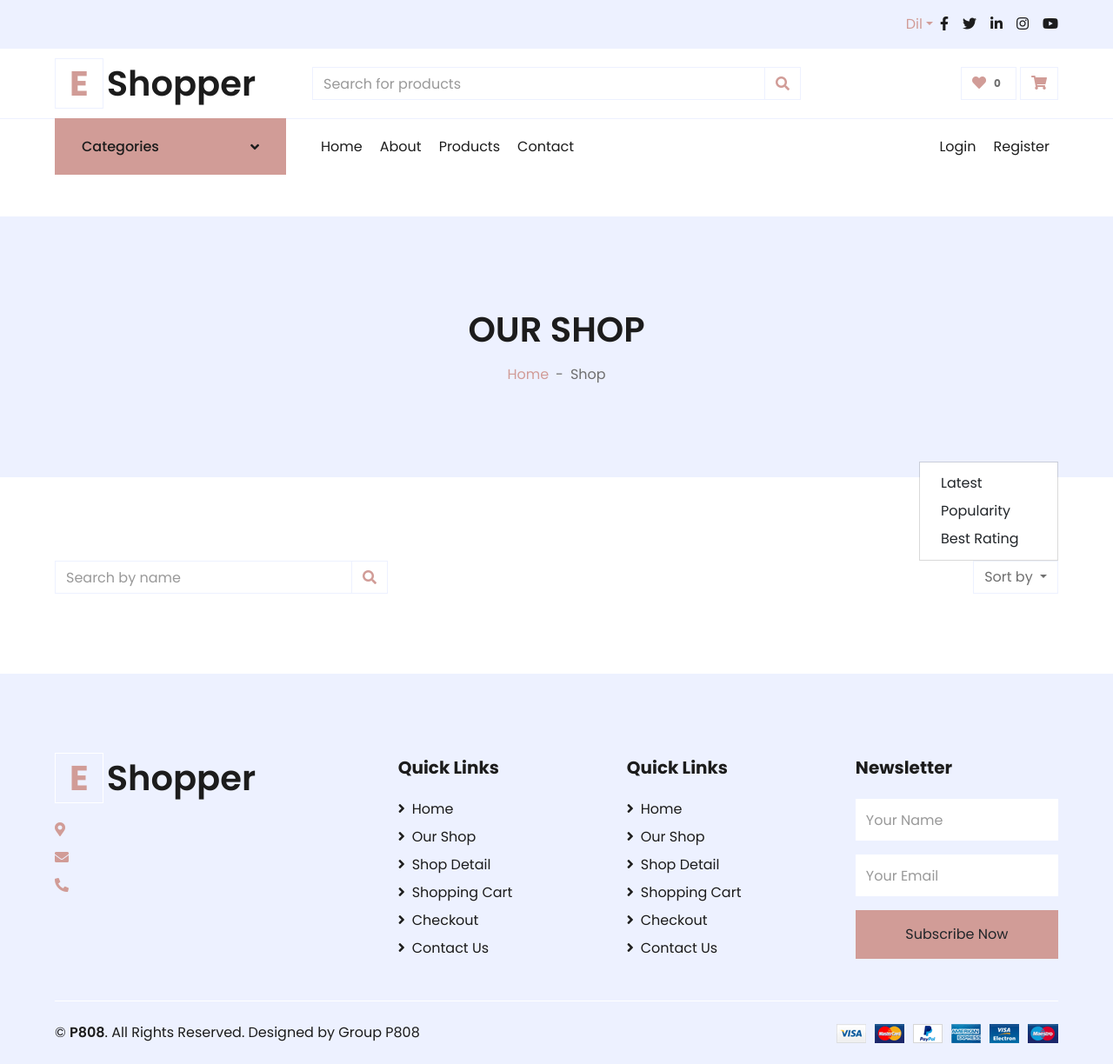
After one commit to es589310/project-ecommers-python, a Django app: template app/templates/order/wishlist.html in a window 1280 px wide, after a click on "Sort by". The commit adds this page. Shown: the whole page at 87% size. Run offline with Django 4.2, Linux system fonts and the light colour scheme; the template is opened without the code that fills it, so the values that code supplies are empty; some libraries are stand-ins or nearby versions.

Commit message:
41-ci dərs

```diff
--- a/app/order/admin.py
+++ b/app/order/admin.py
@@ -1,4 +1,5 @@
 from django.contrib import admin
-from .models import Order
+from .models import Order, WishList
 
 admin.site.register(Order)
+admin.site.register(WishList)
--- a/app/order/api/urls.py
+++ b/app/order/api/urls.py
@@ -5,4 +5,19 @@ from . import views
 urlpatterns = [
     path('delete-product-item/<int:id>', views.ProductItemDeleteAPIView.as_view(), name='delete-product-item'),
     path('create-order', views.OrderCreateAPIView.as_view(), name='create-order'),
+    path(
+        "orders/is-done/<int:id>",
+        views.OrderIsDoneAPIView.as_view(),
+        name="order-is-done",
+    ),
 ]
+
+
+
+"""
+path(
+        "orders/is-done/<int:id>", # id api/views.py-dəki lookup field(axtarılacaq field) və self.kwargs get ilə eyni olmalıdır
+        views.OrderIsDoneAPIView.as_view(),
+        name="order-is-done",
+    ),
+"""
--- a/app/order/urls.py
+++ b/app/order/urls.py
@@ -6,5 +6,7 @@ from django.urls import  path  # 'include' ve 'path' modüllerini burada tek sef
 urlpatterns = [
     path('basket', views.basket, name='basket'),
     path('checkout', views.checkout, name='checkout'),
+    path('wishlist', views.wishlist, name='wishlist'),
+
 
 ]
--- a/app/static/apps/order/checkout.js
+++ b/app/static/apps/order/checkout.js
@@ -1,4 +1,4 @@
-function isDoneMainOrder() {
+function isDoneOrder() {
   $.ajax({
     method: "PUT",
     url: is_done_url,
--- a/app/templates/order/checkout.html
+++ b/app/templates/order/checkout.html
@@ -74,7 +74,7 @@
                         </div>
                     </div>
                     <div class="card-footer border-secondary bg-transparent">
-                        <button id="order-button" disabled onclick="isDoneMainOrder()" class="btn btn-lg btn-block btn-primary font-weight-bold my-3 py-3">Order</button>
+                        <button id="order-button" disabled onclick="isDoneOrder()" class="btn btn-lg btn-block btn-primary font-weight-bold my-3 py-3">Order</button>
                     </div>
                 </div>
             </div>
@@ -85,7 +85,9 @@
 
 {% block js %}
 <script>
-    let order_delete_url = "{% url 'delete-product-item' 1 %}"
+    let is_done_url = "{% url 'order-is-done' order.id %}"
+    let home_url = "{% url 'index' %}"
 </script>
+
 <script src="{% static 'apps/order/checkout.js' %}"></script>
 {% endblock %}
--- /dev/null
+++ b/app/templates/order/wishlist.html
@@ -0,0 +1,77 @@
+{% extends "base/index.html" %}
+{% load static i18n %}
+
+{% block content %}
+
+    <!-- Page Header Start -->
+    <div class="container-fluid bg-secondary mb-5">
+        <div class="d-flex flex-column align-items-center justify-content-center" style="min-height: 300px">
+            <h1 class="font-weight-semi-bold text-uppercase mb-3">Our Shop</h1>
+            <div class="d-inline-flex">
+                <p class="m-0"><a href="">Home</a></p>
+                <p class="m-0 px-2">-</p>
+                <p class="m-0">Shop</p>
+            </div>
+        </div>
+    </div>
+    <!-- Page Header End -->
+
+
+    <!-- Shop Start -->
+    <div class="container-fluid pt-5">
+        <div class="row px-xl-5">
+            <!-- Shop Product Start -->
+            <div class="col-lg-12 col-md-12">
+                <div class="row pb-3">
+                    <div class="col-12 pb-1">
+                        <div class="d-flex align-items-center justify-content-between mb-4">
+                            <form action="">
+                                <div class="input-group">
+                                    <input type="text" class="form-control" placeholder="Search by name">
+                                    <div class="input-group-append">
+                                        <span class="input-group-text bg-transparent text-primary">
+                                            <i class="fa fa-search"></i>
+                                        </span>
+                                    </div>
+                                </div>
+                            </form>
+                            <div class="dropdown ml-4">
+                                <button class="btn border dropdown-toggle" type="button" id="triggerId" data-toggle="dropdown" aria-haspopup="true"
+                                        aria-expanded="false">
+                                            Sort by
+                                        </button>
+                                <div class="dropdown-menu dropdown-menu-right" aria-labelledby="triggerId">
+                                    <a class="dropdown-item" href="#">Latest</a>
+                                    <a class="dropdown-item" href="#">Popularity</a>
+                                    <a class="dropdown-item" href="#">Best Rating</a>
+                                </div>
+                            </div>
+                        </div>
+                    </div>
+                    {% for product in wishlist.product.all %}
+                    <div class="col-lg-4 col-md-6 col-sm-12 pb-1">
+                        <div class="card product-item border-0 mb-4">
+                            <div class="card-header product-img position-relative overflow-hidden bg-transparent border p-0">
+                                <img class="img-fluid w-100" src="{{ product.image.url }}" alt="product">
+                                <i id="heart-{{ product.id }}" class="fas fa-heart position-absolute" style="cursor: pointer; top: 10px; right: 10px; font-size: 24px;{% if product.has_added_to_wish_list %} color: red{% endif %}" onclick="selectWishFunc('{{ product.id }}')"></i>
+                            </div>
+                            <div class="card-body border-left border-right text-center p-0 pt-4 pb-3">
+                                <h6 class="text-truncate mb-3">{{ product.name }}</h6>
+                                <div class="d-flex justify-content-center">
+                                    <h6>{{ product.price }} AZN</h6>{% if product.has_discount %}<h6 class="text-muted ml-2"><del>{{ product.old_price }} AZN</del></h6>{% endif %}
+                                </div>
+                            </div>
+                            <div class="card-footer d-flex justify-content-between bg-light border">
+                                <a href="" class="btn btn-sm text-dark p-0"><i class="fas fa-eye text-primary mr-1"></i>View Detail</a>
+                            </div>
+                        </div>
+                    </div>
+                    {% endfor %}
+                </div>
+            </div>
+            <!-- Shop Product End -->
+        </div>
+    </div>
+    <!-- Shop End -->
+
+{% endblock %}
```
Also changed, not shown: app/order/api/serializers.py (+29 -0 lines), app/order/api/views.py (+77 -2 lines), app/order/models.py (+22 -0 lines), app/order/views.py (+21 -2 lines), app/product/models.py (+19 -1 lines), app/templates/order/basket.html (+2 -8 lines), app/order/migrations/0002_wishlist.py (added), app/product/migrations/0018_product_has_discount_product_old_price.py (added), app/static/apps/order/basket.js (line endings or trailing spaces), app/static/apps/product/createOrder.js (indentation only), 1 other file. Lines whose indentation alone changed are shown as unchanged.
